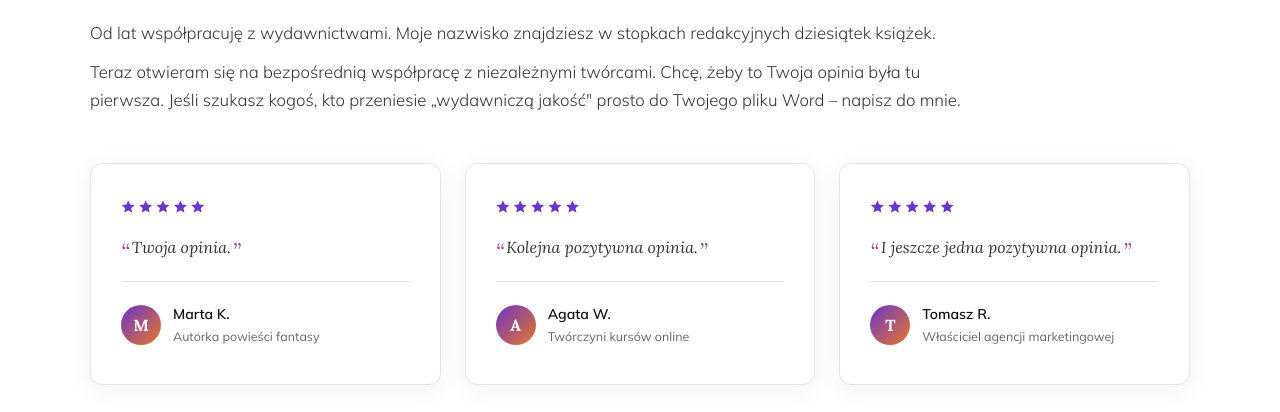
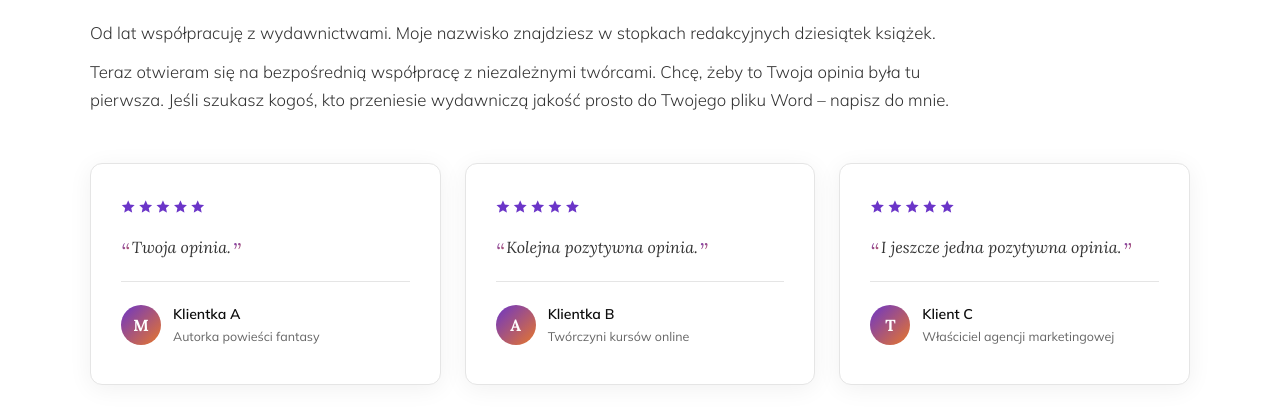
Before and after one commit to Bonnie00726/nataliaszoppa, a Jekyll site: the page built from index.html, in a window 1280 px wide and 900 px high, scrolled down 7980 px. Shown: the part 199-611 px from the top of the window. Built offline with Jekyll 4.4.1, drawn with Linux system fonts in a browser that asks for light colours.

Commit message:
Update index.html

```diff
--- a/index.html
+++ b/index.html
@@ -567,24 +567,24 @@ title: Redakcja, korekta, skład
 
         <div class="reviews-desc reveal delay-2">
             <p>Od lat współpracuję z wydawnictwami. Moje nazwisko znajdziesz w stopkach redakcyjnych dziesiątek książek.</p>
-            <p>Teraz otwieram się na bezpośrednią współpracę z niezależnymi twórcami. Chcę, żeby to Twoja opinia była tu pierwsza. Jeśli szukasz kogoś, kto przeniesie „wydawniczą jakość" prosto do Twojego pliku Word – napisz do mnie.</p>
+            <p>Teraz otwieram się na bezpośrednią współpracę z niezależnymi twórcami. Chcę, żeby to Twoja opinia była tu pierwsza. Jeśli szukasz kogoś, kto przeniesie wydawniczą jakość prosto do Twojego pliku Word – napisz do mnie.</p>
         </div>
 
         <div class="reviews-grid">
             <div class="review-card reveal delay-1">
                 <div class="review-stars"><i class="las la-star"></i><i class="las la-star"></i><i class="las la-star"></i><i class="las la-star"></i><i class="las la-star"></i></div>
                 <p class="review-text">Twoja opinia.</p>
-                <div class="review-author"><div class="review-avatar">M</div><div><div class="review-name">Marta K.</div><div class="review-role">Autorka powieści fantasy</div></div></div>
+                <div class="review-author"><div class="review-avatar">M</div><div><div class="review-name">Klientka A</div><div class="review-role">Autorka powieści fantasy</div></div></div>
             </div>
             <div class="review-card reveal delay-2">
                 <div class="review-stars"><i class="las la-star"></i><i class="las la-star"></i><i class="las la-star"></i><i class="las la-star"></i><i class="las la-star"></i></div>
                 <p class="review-text">Kolejna pozytywna opinia.</p>
-                <div class="review-author"><div class="review-avatar">A</div><div><div class="review-name">Agata W.</div><div class="review-role">Twórczyni kursów online</div></div></div>
+                <div class="review-author"><div class="review-avatar">A</div><div><div class="review-name">Klientka B</div><div class="review-role">Twórczyni kursów online</div></div></div>
             </div>
             <div class="review-card reveal delay-3">
                 <div class="review-stars"><i class="las la-star"></i><i class="las la-star"></i><i class="las la-star"></i><i class="las la-star"></i><i class="las la-star"></i></div>
                 <p class="review-text">I jeszcze jedna pozytywna opinia.</p>
-                <div class="review-author"><div class="review-avatar">T</div><div><div class="review-name">Tomasz R.</div><div class="review-role">Właściciel agencji marketingowej</div></div></div>
+                <div class="review-author"><div class="review-avatar">T</div><div><div class="review-name">Klient C</div><div class="review-role">Właściciel agencji marketingowej</div></div></div>
             </div>
         </div>
     </div>
```
Also changed, not shown: other parts of index.html (+2 -2 lines).
